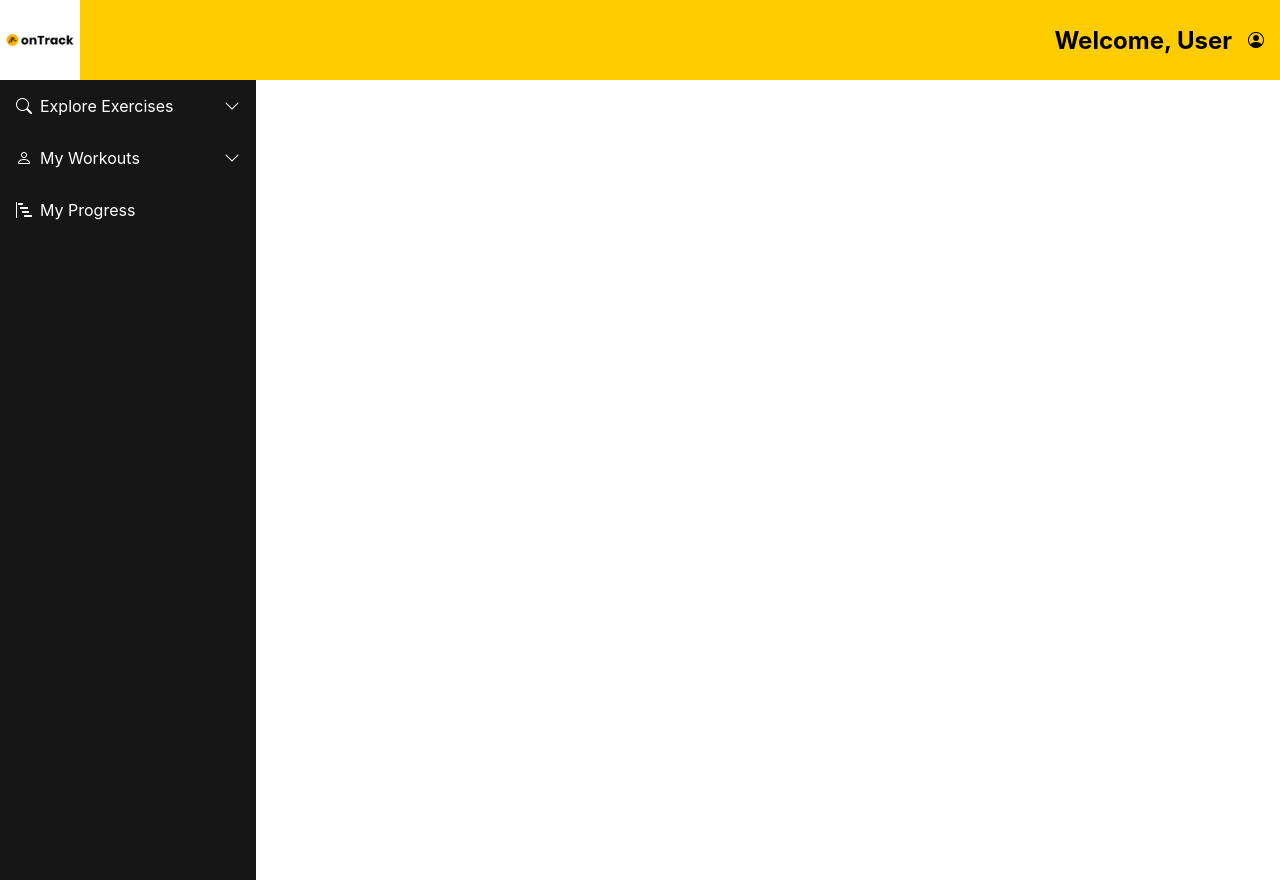
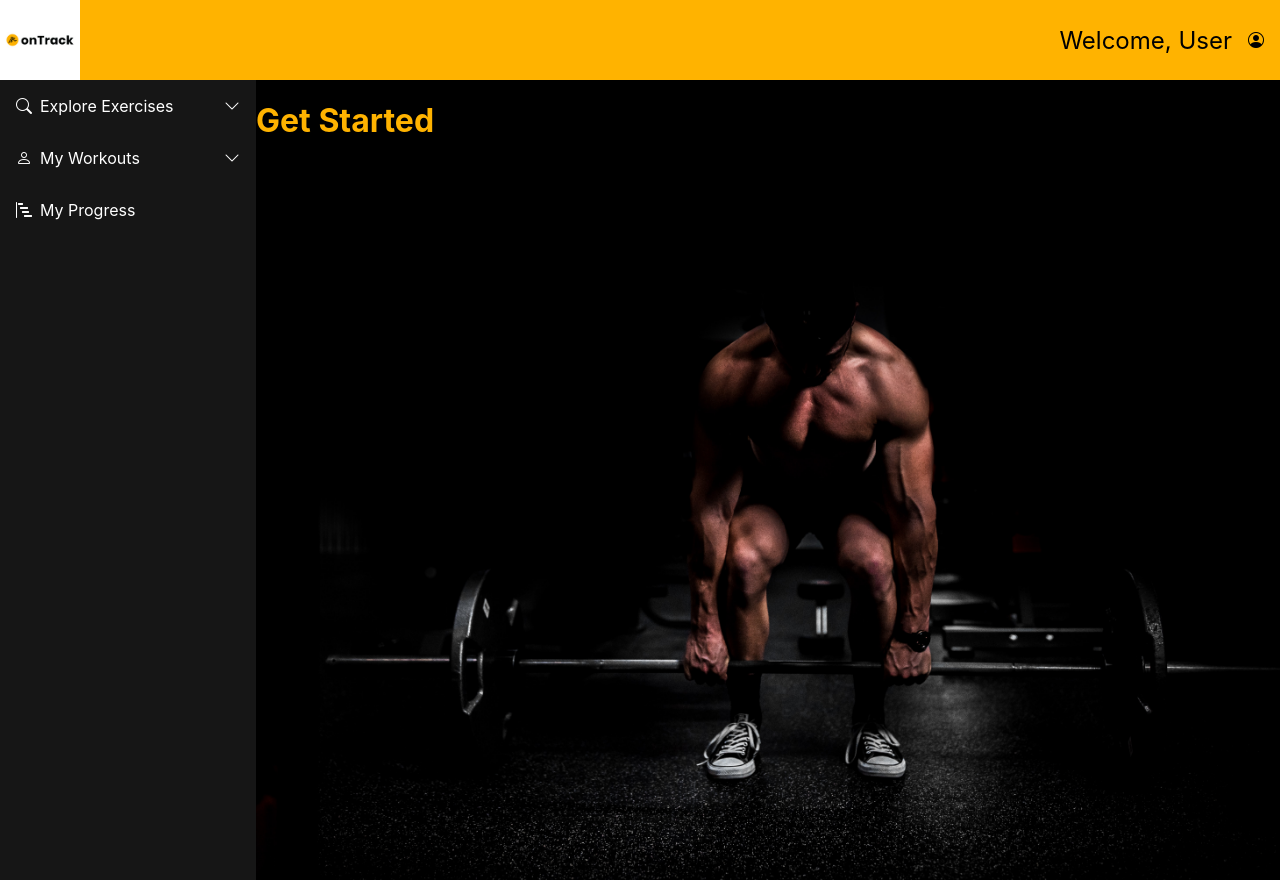
Before and after one commit to saphzheng/on-track__client, a React (Create React App) app: page / in a window 1280 px wide. Built offline with nearby package versions, Linux system fonts and the light colour scheme; the HTML template or start-up script is replaced by a standard one.

Commit message:
Create boilerplate for landing page

```diff
--- a/package.json
+++ b/package.json
@@ -8,6 +8,7 @@
     "@testing-library/user-event": "^13.5.0",
     "react": "^18.2.0",
     "react-dom": "^18.2.0",
+    "react-router-dom": "^6.4.0",
     "react-scripts": "5.0.1",
     "sass": "^1.54.9",
     "uuid": "^9.0.0",
--- a/src/App.js
+++ b/src/App.js
@@ -1,14 +1,20 @@
 import './App.scss';
+import { BrowserRouter, Routes, Route } from 'react-router-dom';
 import Header from './components/Header/Header';
 import Sidebar from './components/Sidebar/Sidebar';
+import Landing from './pages/Landing/Landing';
 
 function App() {
   return (
     <>
     <Header />
     <main className="main">
-
       <Sidebar />
+      <BrowserRouter>
+        <Routes>
+          <Route path="/" element={<Landing />} />
+        </Routes>
+      </BrowserRouter>
     </main>
     </>
   );
--- a/src/components/Header/Header.js
+++ b/src/components/Header/Header.js
@@ -9,7 +9,7 @@ const Header = () => {
         <header className="header">
             <img className="header__logo" src={logo} alt="onTrack"></img>
             <div className="header__user">
-                {loggedIn ? <button>Log In</button> : <h1 className="header__title">Welcome, User</h1>}
+                {loggedIn ? <button>Log In</button> : <span className="header__title">Welcome, User</span>}
                 <i className="bi-person-circle header__profile"></i>
             </div>
         </header>
--- a/src/components/Header/Header.scss
+++ b/src/components/Header/Header.scss
@@ -1,7 +1,9 @@
+@use '../../styles/colors' as *;
+
 .header {
     display: flex;
     align-items: center;
-    background-color: rgb(255, 204, 0);
+    background-color: $primary-brand-color;
 
     &__logo {
         width: 5rem;
--- /dev/null
+++ b/src/pages/Landing/Landing.js
@@ -0,0 +1,12 @@
+import './Landing.scss';
+
+const Landing = () => {
+
+    return (
+        <div className="landing">
+            <h1 className="landing__title">Get Started</h1>
+        </div>
+    );
+}
+
+export default Landing;
--- /dev/null
+++ b/src/pages/Landing/Landing.scss
@@ -0,0 +1,12 @@
+@use '../../styles/colors' as *;
+
+.landing {
+    width: 100%;
+    background-image: url('../../assets/images/landing-bg.jpg');
+    background-position: center;
+    background-size: cover;
+
+    &__title {
+        color: $primary-brand-color;
+    }
+}
```
Also changed, not shown: src/assets/images/landing-bg.jpg (added), 1 other file (tests, documents, lock files or other folders).
